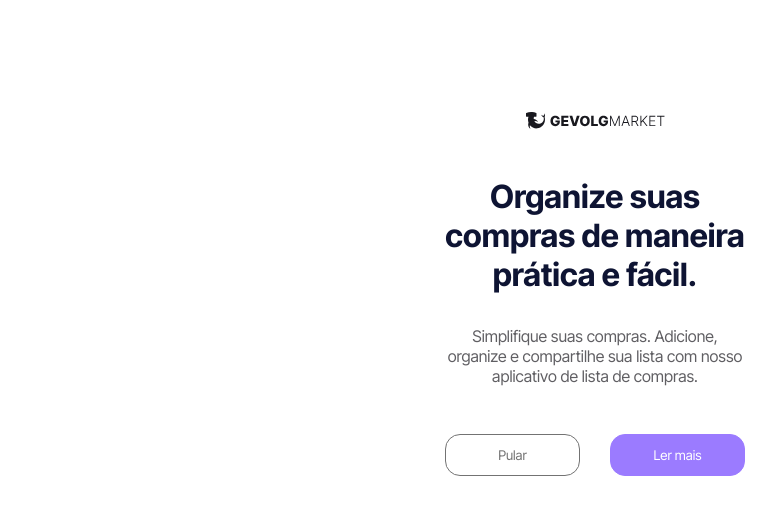
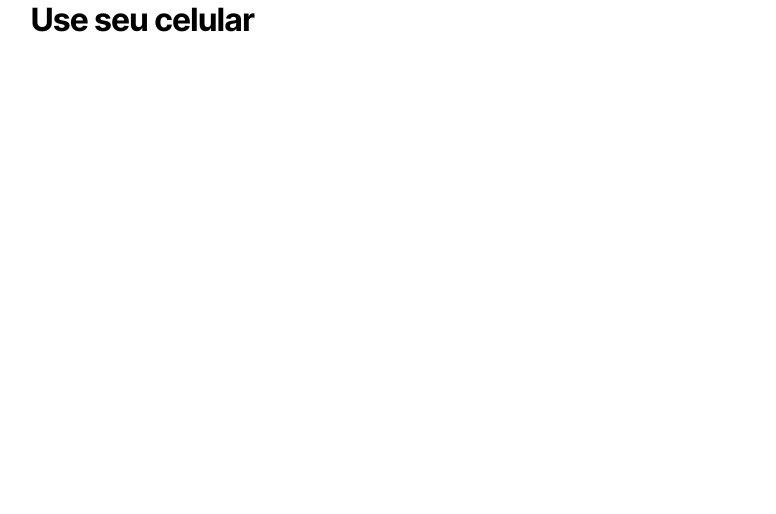
Before and after one commit to gevolgdev/gevolg-market, a React (Vite) app: page / in a window 1280 px wide. Shown: the top 514 px of the page, without its empty margins (45-821 px from the left). Built offline with nearby package versions, Linux system fonts and the light colour scheme.

Commit message:
App: Bloquear ao entrar pelo pc

```diff
--- a/src/App.tsx
+++ b/src/App.tsx
@@ -2,11 +2,18 @@ import { Outlet } from "react-router-dom";
 import { GlobalStyle, Wrapper } from './style/GlobalStyle';
 
 function App() {
+
+  const userScreen = window.innerWidth;
+
   return (
     <>
       <Wrapper>
-        <Outlet/>
+        {userScreen < 800
+          ? <Outlet/>
+          : <h1>Use seu celular</h1>
+        }
       </Wrapper>
+
       <GlobalStyle/>
     </>
   )
```
